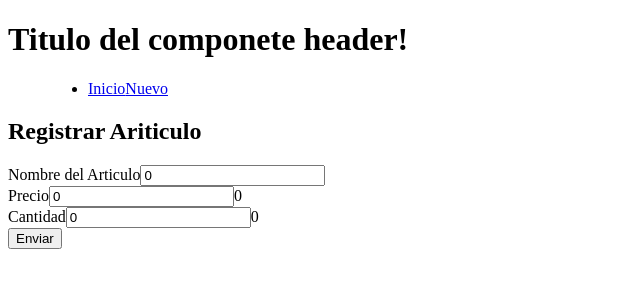
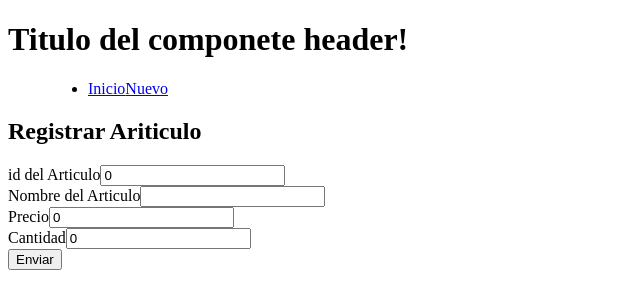
Before and after one commit to Dann-13/Lista_Compras_Angular, an Angular app: page /add in a window 1280 px wide. Shown: the top 308 px of the page, without its empty margins (0-640 px from the left). Built offline with nearby package versions, Linux system fonts and the light colour scheme.

Commit message:
Finalizando Funcionalodades

```diff
--- a/src/app/components/additem/additem.component.html
+++ b/src/app/components/additem/additem.component.html
@@ -1,16 +1,20 @@
-<form action="">
+<form action=""  (ngSubmit)="onSubmit()">
     <h2>Registrar Ariticulo</h2>
     <div>
+        <label for="">id del Articulo</label>
+        <input type="text" name="id" id="" [(ngModel)] = 'id'>
+    </div>
+    <div>
         <label for="">Nombre del Articulo</label>
-        <input type="text" name="Nombre" id="" [(ngModel)] = 'title'> {{title}}
+        <input type="text" name="name" id="" [(ngModel)] = 'title'>
     </div>
     <div>
         <label for="">Precio</label>
-        <input type="text" name="Nombre" id="" [(ngModel)] = 'price'>{{price}}
+        <input type="text" name="price" id="" [(ngModel)] = 'price'>
     </div>
     <div>
         <label for="">Cantidad</label>
-        <input type="text" name="Nombre" id="" [(ngModel)] = 'quantity'>{{quantity}}
+        <input type="text" name="quantity" id="" [(ngModel)] = 'quantity'>
     </div>
     <input type="submit" value="Enviar">
 </form>
--- a/src/app/components/additem/additem.component.ts
+++ b/src/app/components/additem/additem.component.ts
@@ -1,4 +1,7 @@
 import { Component, OnInit } from '@angular/core';
+import { Router } from '@angular/router';
+import { Item } from 'src/app/models/item';
+import { ItemService } from 'src/app/services/item.service';
 
 @Component({
   selector: 'app-additem',
@@ -6,11 +9,25 @@ import { Component, OnInit } from '@angular/core';
   styleUrls: ['./additem.component.css']
 })
 export class AdditemComponent implements OnInit {
+  id:number=0;
   title:string = "";
   price:number = 0;
   quantity:number=0;
-  constructor(){};
+
+  constructor(private itemService:ItemService, private router:Router){};
+
   ngOnInit(): void {
 
   }
+  onSubmit(){
+    const item = new Item();
+    item.id = this.id;
+    item.title = this.title;
+    item.price = this.price;
+    item.quantity = this.quantity;
+    item.completed = false;
+
+    this.itemService.addItem(item);
+    this.router.navigate(['']);
+  }
 }
--- a/src/app/components/items/items.component.ts
+++ b/src/app/components/items/items.component.ts
@@ -1,5 +1,6 @@
 import { Component, OnInit } from '@angular/core';
 import { Item } from "../../models/item"
+import { ItemService } from 'src/app/services/item.service';
 
 @Component({
   selector: 'app-items',
@@ -9,32 +10,14 @@ import { Item } from "../../models/item"
 export class ItemsComponent implements OnInit{
   items: Item[] = [];
   total: number = 0;
-  constructor(){}
+
+  constructor(private itemsServices: ItemService){}
+
   ngOnInit(): void {
-    this.items = [
-      {
-        id: 0,
-        title: "Manzana",
-        price: 1000,
-        quantity: 4,
-        completed: false
-      },
-      {
-        id: 1,
-        title: "Pera",
-        price: 2000,
-        quantity: 4,
-        completed: true
-      },
-      {
-        id: 2,
-        title: "Camisa",
-        price: 2000,
-        quantity: 4,
-        completed: true
-      }
-    ];
+
+    this.items = this.itemsServices.getItems(); //traigo de mi servicio los items
     this.getTotal();
+
   }
   deleteItem(item: Item){
     this.items = this.items.filter(x => x.id !== item.id);
--- /dev/null
+++ b/src/app/services/item.service.ts
@@ -0,0 +1,40 @@
+import { Injectable } from '@angular/core';
+import { Item } from '../models/item';
+
+@Injectable({
+  providedIn: 'root'
+})
+export class ItemService {
+  items: Item[] = [
+    {
+      id: 0,
+      title: "Manzana",
+      price: 1000,
+      quantity: 4,
+      completed: false
+    },
+    {
+      id: 1,
+      title: "Pera",
+      price: 2000,
+      quantity: 4,
+      completed: true
+    },
+    {
+      id: 2,
+      title: "Camisa",
+      price: 2000,
+      quantity: 4,
+      completed: true
+    }
+  ];
+
+  constructor() { }
+  getItems(){
+    return this.items;
+  }
+  addItem(item:Item){
+    this.items.unshift(item);
+
+  }
+}
```
